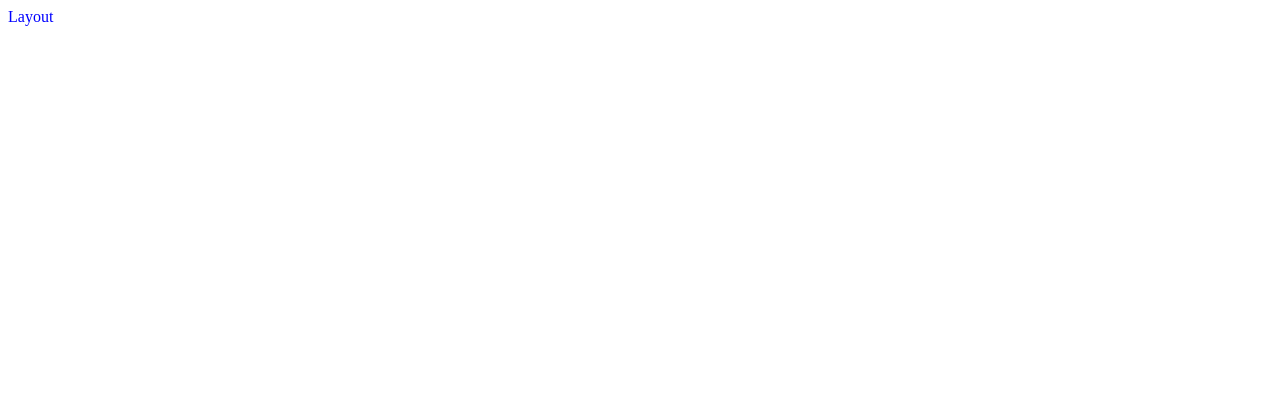
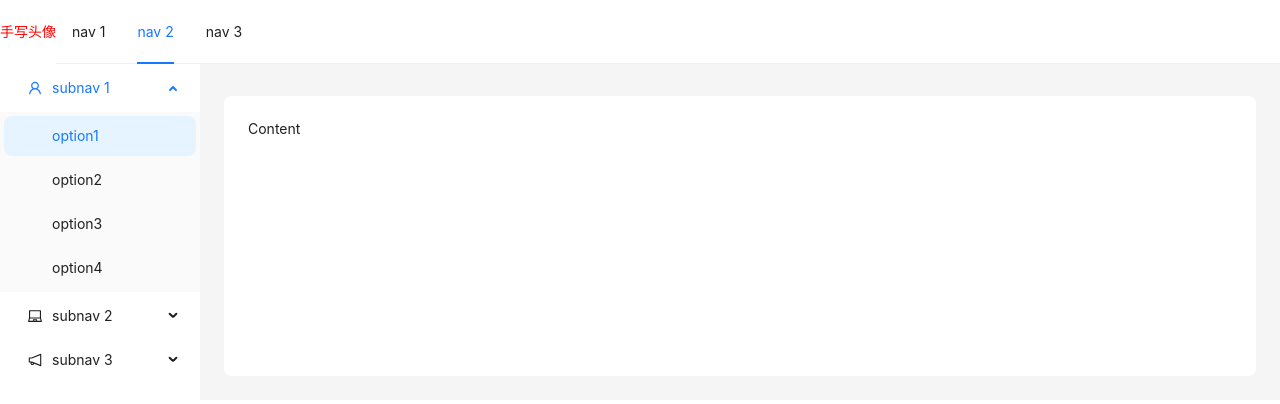
Before and after one commit to zackjchen/blog, a React (Create React App) app: page / in a window 1280 px wide. Shown: the top 404 px of the page. Built offline with nearby package versions, Linux system fonts and the light colour scheme.

Commit message:
token  persistence

```diff
--- a/package.json
+++ b/package.json
@@ -3,6 +3,7 @@
   "version": "0.1.0",
   "private": true,
   "dependencies": {
+    "@reduxjs/toolkit": "^2.0.1",
     "@testing-library/jest-dom": "^5.17.0",
     "@testing-library/react": "^13.4.0",
     "@testing-library/user-event": "^13.5.0",
@@ -10,6 +11,7 @@
     "axios": "^1.6.2",
     "react": "^18.2.0",
     "react-dom": "^18.2.0",
+    "react-redux": "^9.0.4",
     "react-router-dom": "^6.21.0",
     "react-scripts": "5.0.1",
     "web-vitals": "^2.1.4"
--- a/public/index.html
+++ b/public/index.html
@@ -26,7 +26,7 @@
     -->
     <title>React App</title>
   </head>
-  <body>
+  <body style="margin: 0;">
     <noscript>You need to enable JavaScript to run this app.</noscript>
     <div id="root"></div>
     <!--
--- a/src/index.js
+++ b/src/index.js
@@ -4,11 +4,16 @@ import './index.scss';
 // import App from './App';
 import { RouterProvider } from 'react-router-dom';
 import router from "./router"
+import { Provider } from 'react-redux';
+import store from './store';
 
 const root = ReactDOM.createRoot(document.getElementById('root'));
 root.render(
   <React.StrictMode>
     {/* <App /> */}
+    <Provider store={store}>
     <RouterProvider router={router}/>
+    </Provider>
+
   </React.StrictMode>
 );
--- a/src/pages/Layout/index.js
+++ b/src/pages/Layout/index.js
@@ -1,9 +1,127 @@
+import React from 'react';
+import { LaptopOutlined, NotificationOutlined, UserOutlined } from '@ant-design/icons';
+import { Breadcrumb, Layout as ReactLayout, Menu, theme } from 'antd';
+const { Header, Content, Sider } = ReactLayout;
+const items1 = ['1', '2', '3'].map((key) => ({
+  key,
+  label: `nav ${key}`,
+}));
+
+const items2 = [UserOutlined, LaptopOutlined, NotificationOutlined].map((icon, index) => {
+    const key = String(index + 1);
+    return {
+      key: `sub${key}`,
+      icon: React.createElement(icon),
+      label: `subnav ${key}`,
+      children: new Array(4).fill(null).map((_, j) => {
+        const subKey = index * 4 + j + 1;
+        return {
+          key: subKey,
+          label: `option${subKey}`,
+        };
+      }),
+    };
+  });
+
+
 const Layout = ()=>{
+
+    const {
+        token: { colorBgContainer, borderRadiusLG },
+      } = theme.useToken();
+
+
     return (
-        <div>
-            Layout
-        </div>
-    )
-}
+        <ReactLayout style={{margin:'0'}}>
+            <Header
+                style={{
+                display: 'flex',
+                alignItems: 'center',
+                padding: "0"
+                }}
+            >
+                <div className="demo-logo"
+                style={{color:'red', backgroundColor:"white", }}>手写头像
+                </div>
+                <Menu
+                theme="light"
+                mode="horizontal"
+                defaultSelectedKeys={['2']}
+                items={items1}
+                style={{
+                    flex: 1,
+                    minWidth: 0,
+                }}
+                />
+            </Header>
+
+
+
+
+            {/* 左侧侧边栏 */}
+            <ReactLayout>
+                <Sider
+                width={200}
+                style={{
+                    background: colorBgContainer,
+                    // margin: "0px"
+                }}
+                // breakpoint="lg"
+                // collapsedWidth="0"
+                // onBreakpoint={(broken) => {
+                //   console.log(broken);
+                // }}
+                // onCollapse={(collapsed, type) => {
+                //   console.log(collapsed, type);
+                // }}
+
+                >
+                <Menu
+                    mode="inline"
+                    defaultSelectedKeys={['1']}
+                    defaultOpenKeys={['sub1']}
+                    style={{
+                    height: '100%',
+                    borderRight: 0,
+                    }}
+                    items={items2}
+                />
+                </Sider>
+                <ReactLayout
+                style={{
+                    padding: '0 24px 24px',
+                }}
+                >
+                <Breadcrumb
+                    style={{
+                    margin: '16px 0',
+                    }}
+                >
+                    {/* <Breadcrumb.Item>Home</Breadcrumb.Item>
+                    <Breadcrumb.Item>List</Breadcrumb.Item>
+                    <Breadcrumb.Item>App</Breadcrumb.Item> */}
+                </Breadcrumb>
+
+
+
+                {/* 内容区域 */}
+                <Content
+                    style={{
+                    padding: 24,
+                    margin: 0,
+                    minHeight: 280,
+                    background: colorBgContainer,
+                    borderRadius: borderRadiusLG,
+                    // height:
+                    }}
+                >
+                    Content
+                </Content>
+            </ReactLayout>
+            </ReactLayout>
+
+        </ReactLayout>
+    );
+    }
 
 export default Layout
--- /dev/null
+++ b/src/pages/LayoutInner/index.js
@@ -0,0 +1,8 @@
+// 这个Layout是后台管理的页面
+
+
+
+export default function LayoutInner(){
+
+    return <div>登陆后的首页</div>
+}
--- a/src/pages/Login/index.js
+++ b/src/pages/Login/index.js
@@ -1,14 +1,20 @@
-import { Button, Input, Form, Card } from "antd"
+import { Button, Input, Form, Card, message } from "antd"
 import "./index.scss"
 import logo from "@/assets/logo.png"
+import { useDispatch } from "react-redux";
+import { featchLogin } from "@/store/modules/user";
+import { useNavigate } from "react-router-dom";
 
 
 const Login = ()=>{
-    const onFinish = (params) => {
-        console.log('Success:', params);
-      };
+    const navgate = useNavigate()
+    const dispath = useDispatch()
+    const onFinish = async (params) => {
+        console.log(params);
+        await dispath(featchLogin(params, navgate, message))
+    };
     const onFinishFailed = (errorInfo) => {
-    console.log('Failed:', errorInfo);
+        message.error("请重试...")
     };
 
 
--- a/src/router/index.js
+++ b/src/router/index.js
@@ -1,5 +1,7 @@
 import Layout from "@/pages/Layout";
 import Login from "@/pages/Login";
+import LayoutInner from "@/pages/LayoutInner";
+
 import { createBrowserRouter } from "react-router-dom";
 
 const router = createBrowserRouter(
@@ -14,6 +16,10 @@ const router = createBrowserRouter(
         path: "login",
         element: <Login/>,
       },
+      {
+        path: "/system",
+        element: <LayoutInner/>
+      }
     ],
   );
 
--- /dev/null
+++ b/src/store/index.js
@@ -0,0 +1,9 @@
+import { configureStore } from "@reduxjs/toolkit";
+
+import userReducer from "./modules/user";
+
+export default configureStore({
+    reducer:{
+        user: userReducer
+    }
+})
--- /dev/null
+++ b/src/store/modules/user.js
@@ -0,0 +1,50 @@
+import {request} from "@/utils";
+import { createSlice } from "@reduxjs/toolkit";
+
+
+const userStore = createSlice({
+    name: "user",
+    initialState:{
+        token: localStorage.getItem('token_key')||""
+    },
+    reducers: {
+        setToken(state,action){
+            console.log("payload",action.payload);
+            state.token = action.payload
+            localStorage.setItem('token_key', action.payload)
+        }
+    }
+})
+
+const {setToken, getToken} = userStore.actions
+const userReducer = userStore.reducer
+
+
+// 完成登陆获取token
+const featchLogin =  (loginForm, navgate, message)=>{
+
+
+    return async (dispath)=>{
+        try{
+            const res = await request.post("/user/login", loginForm)
+            const data = JSON.parse(res.data)
+            if(data.status_code === 200){
+                dispath(setToken(data.token))
+                navgate("/system")
+                message.success("登陆成功")
+            }else{
+                message.error("密码或账号不正确")
+            }
+        }catch(err){
+            console.log(err)
+            message.error("网络错误, 请稍后重试....")
+
+        }
+
+    }
+
+}
+
+
+export{ setToken ,featchLogin ,getToken}
+export default userReducer
--- a/src/utils/index.js
+++ b/src/utils/index.js
@@ -1,6 +1,6 @@
 // 工具包统一在这里导出
 
-import {request} from './request'
+import request from './request'
 
 
 export {
--- a/src/utils/request.js
+++ b/src/utils/request.js
@@ -4,7 +4,7 @@
 //  3. 请求拦截器/响应拦截器
 import axios from "axios";
 const request = axios.create({
-    baseURL: 'https://localhost:3000/',
+    baseURL: 'http://localhost:3001/',
     timeout: 1000,
   });
 
```
Also changed, not shown: src/mocks/db.json (added, +7 -0 lines), 1 other file (tests, documents, lock files or other folders).
